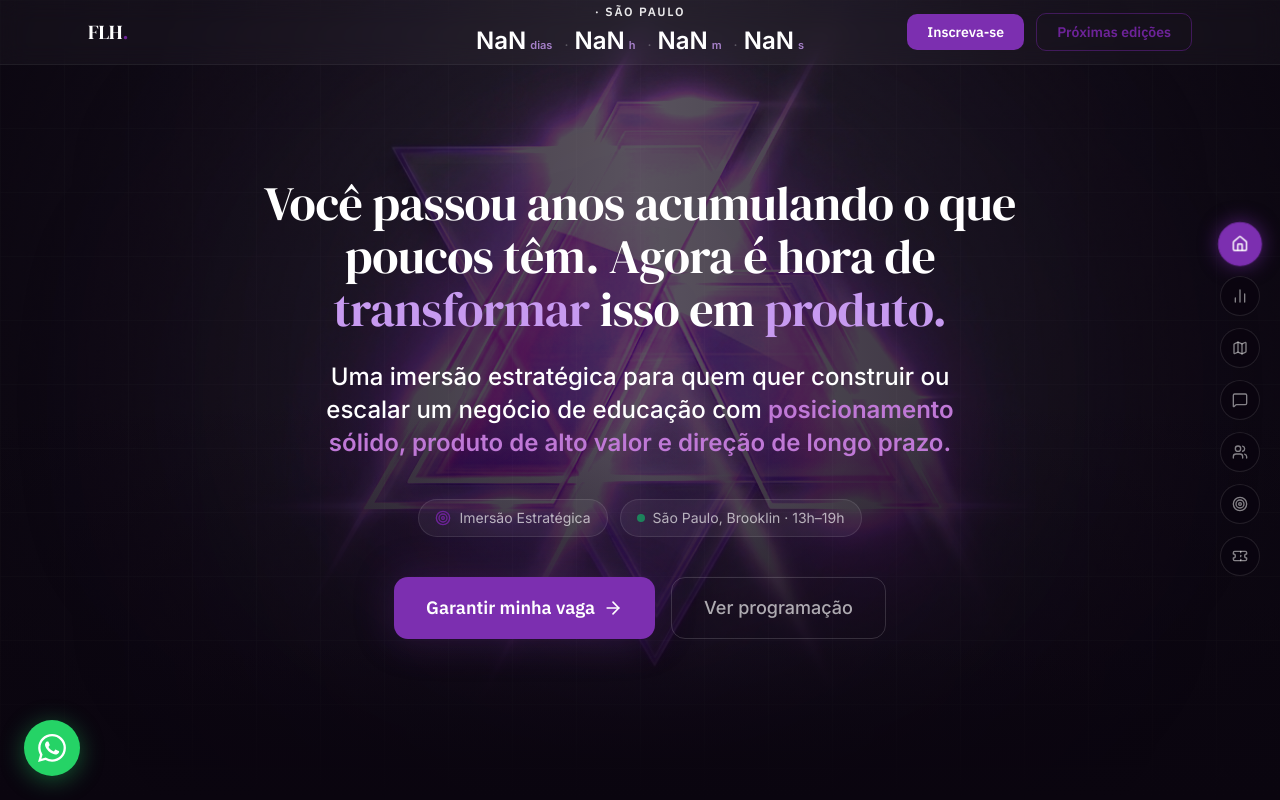
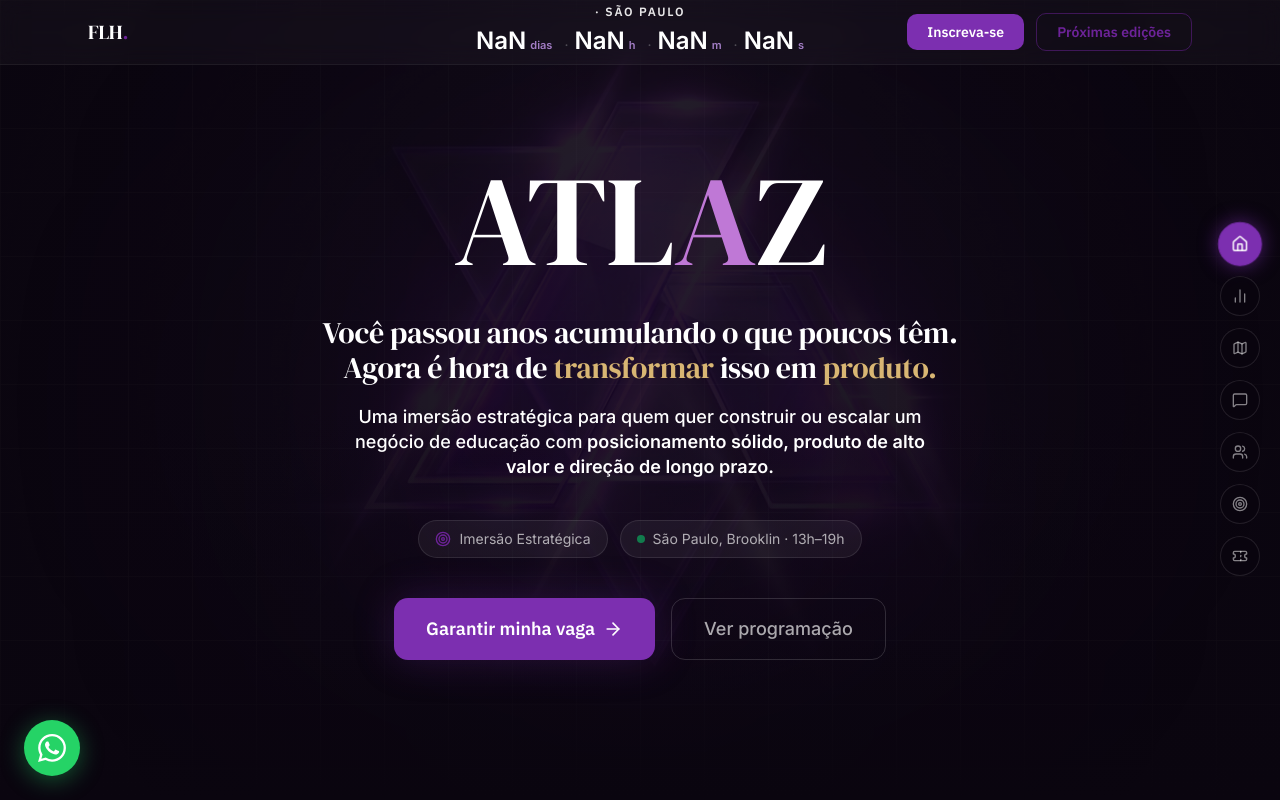
Before and after one commit to MAONEZZE/Atlaz_page, a Next.js app: page / in a window 1280 px wide. Shown: the top 800 px of the page. Built offline with nearby package versions, Linux system fonts and the light colour scheme.

Commit message:
style: update brand color, adjust hero section styling, and add Atlaz title header

```diff
--- a/components/sections/ForWhomClient.tsx
+++ b/components/sections/ForWhomClient.tsx
@@ -298,7 +298,7 @@ export function ForWhomClient({ clientFiles }: { clientFiles: string[] }) {
                   <ul className="hidden md:block space-y-2.5">
                     {item.checks.map((check, j) => (
                       <li key={j} className="flex items-start gap-3">
-                        <CheckCircle className="w-5 h-5 text-[#6d2399] flex-shrink-0 mt-0.5" />
+                        <CheckCircle className="w-5 h-5 text-[#d8b673] flex-shrink-0 mt-0.5" />
                         <span className="text-white/65 text-sm leading-relaxed">{check}</span>
                       </li>
                     ))}
--- a/components/sections/Hero.tsx
+++ b/components/sections/Hero.tsx
@@ -32,13 +32,13 @@ export function Hero() {
         style={{
           backgroundImage: "url('/logos/img_hero.png')",
           backgroundSize: "cover",
-          filter: "brightness(1.6) saturate(1.5)",
-          opacity: 0.65,
+          filter: "brightness(1.1) saturate(1.4)",
+          opacity: 0.4,
         }}
       />
 
       {/* Dark overlay — keeps text readable */}
-      <div className="absolute inset-0 bg-[#0a050f]/50 pointer-events-none" />
+      <div className="absolute inset-0 bg-[#0a050f]/75 pointer-events-none" />
 
       {/* Vignette: fade left/right/bottom edges to bg */}
       <div className="absolute inset-0 bg-gradient-to-r from-[#0a050f]/75 via-transparent to-[#0a050f]/75 pointer-events-none" />
@@ -78,21 +78,28 @@ export function Hero() {
           </div>
         </motion.div> */}
 
+        {/* Brand title */}
+        <motion.div custom={0} variants={fadeUp} initial="hidden" animate="visible">
+          <h1 className="font-heading text-6xl sm:text-7xl md:text-8xl lg:text-9xl font-bold leading-none tracking-tight mb-8 text-white">
+            ATL<span className="text-[#BF78D6]">A</span>Z
+          </h1>
+        </motion.div>
+
         {/* H1 */}
         <motion.div custom={1} variants={fadeUp} initial="hidden" animate="visible">
-          <h3 className="font-heading text-3xl sm:text-5xl md:text-6xl lg:text-5xl font-bold leading-[1.1] tracking-tight mb-6 max-w-3xl mx-auto">
+          <h3 className="font-heading text-xl sm:text-2xl md:text-3xl lg:text-3xl font-bold leading-[1.15] tracking-tight mb-5 max-w-2xl mx-auto">
             <span className="text-white">Você passou anos acumulando o que poucos têm. Agora é hora de</span>{" "}
-            <span className="text-[#c79af0]"> transformar</span>
+            <span className="text-[#d8b673]"> transformar</span>
             <span className="text-white"> isso em</span>
-            <span className="text-[#c79af0]"> produto.</span>
+            <span className="text-[#d8b673]"> produto.</span>
           </h3>
         </motion.div>
 
         {/* Subtitle */}
         <motion.div custom={2} variants={fadeUp} initial="hidden" animate="visible">
-          <p className="text-xl md:text-2xl text-white/100 mb-10 leading-snug max-w-2xl mx-auto font-medium">
+          <p className="text-base md:text-lg text-white/100 mb-10 leading-snug max-w-xl mx-auto font-medium">
             Uma imersão estratégica para quem quer construir ou escalar um negócio de educação com
-            <span className="text-[#BF78D6] font-semibold"> posicionamento sólido, produto de alto valor e direção de longo prazo.</span>
+            <span className="font-semibold"> posicionamento sólido, produto de alto valor e direção de longo prazo.</span>
           </p>
         </motion.div>
 
```
